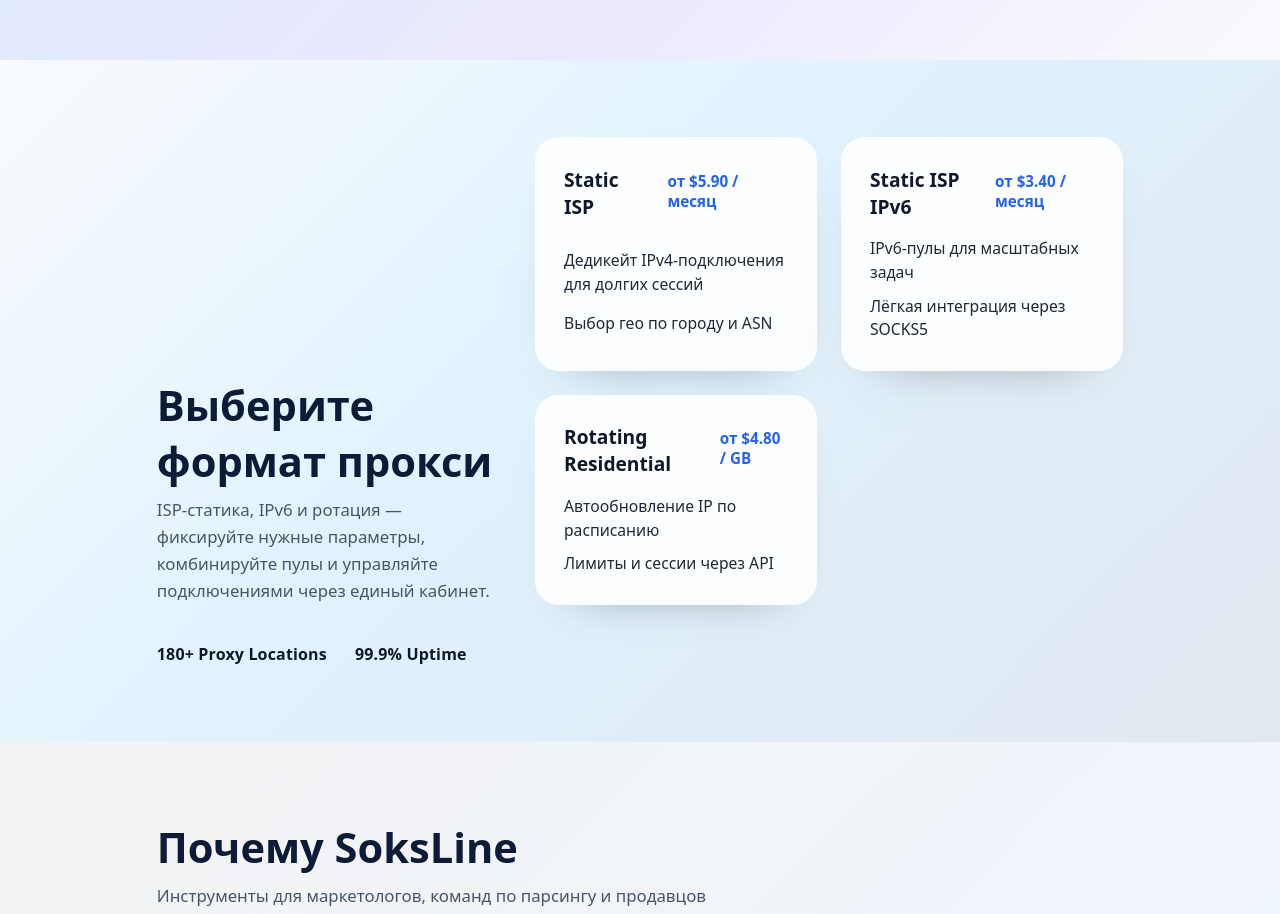
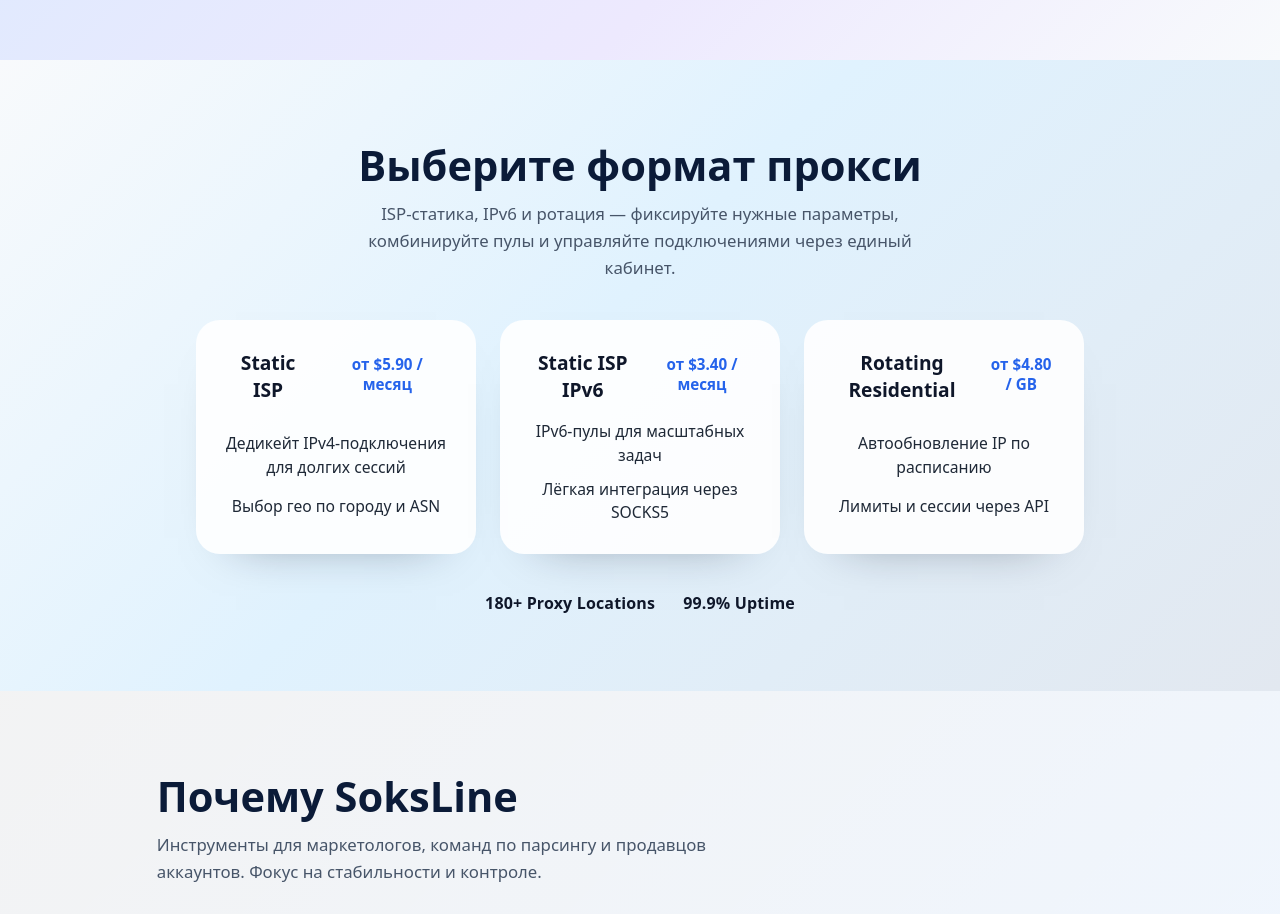
Before and after one commit to VektorSm/soksline-proxy-store, a Next.js app: page / in a window 1280 px wide. Shown: the part 1000-1914 px from the top of the page. Built offline with nearby package versions, Linux system fonts and the light colour scheme.

Commit message:
Center proxy showcase section content

```diff
--- a/app/page.module.css
+++ b/app/page.module.css
@@ -112,16 +112,23 @@
 .showcaseInner {
   display: grid;
   gap: clamp(1.8rem, 3vw, 2.6rem);
+  justify-items: center;
+  text-align: center;
 }
 
 .showcaseHeader {
-  justify-self: start;
+  display: grid;
+  gap: 0.5rem;
+  width: min(100%, 42rem);
 }
 
 .showcaseGrid {
   display: grid;
-  grid-template-columns: repeat(auto-fit, minmax(220px, 1fr));
+  grid-template-columns: repeat(auto-fit, minmax(240px, 280px));
   gap: clamp(1rem, 2vw, 1.5rem);
+  justify-content: center;
+  justify-items: center;
+  width: 100%;
 }
 
 .showcaseCard {
@@ -174,6 +181,8 @@
   font-weight: 600;
   color: #0f172a;
   letter-spacing: 0.01em;
+  justify-content: center;
+  text-align: center;
 }
 
 .advantagesGrid {
@@ -253,6 +262,14 @@
     gap: 1.1rem;
   }
 
+  .showcaseHeader {
+    width: 100%;
+  }
+
+  .showcaseGrid {
+    grid-template-columns: repeat(auto-fit, minmax(220px, 1fr));
+  }
+
   .showcaseFootnotes {
     gap: 0.75rem 1.25rem;
   }
@@ -260,26 +277,6 @@
   .sectionTitle,
   .paymentsTitle {
     font-size: clamp(1.6rem, 5vw, 2.2rem);
-  }
-}
-
-@media (min-width: 1024px) {
-  .showcaseInner {
-    grid-template-columns: minmax(0, 340px) 1fr;
-    align-items: end;
-  }
-
-  .showcaseHeader {
-    align-self: end;
-    margin-top: clamp(2rem, 6vw, 3.75rem);
-  }
-
-  .showcaseGrid {
-    grid-column: 2;
-  }
-
-  .showcaseFootnotes {
-    grid-column: 1 / -1;
   }
 }
 
```
